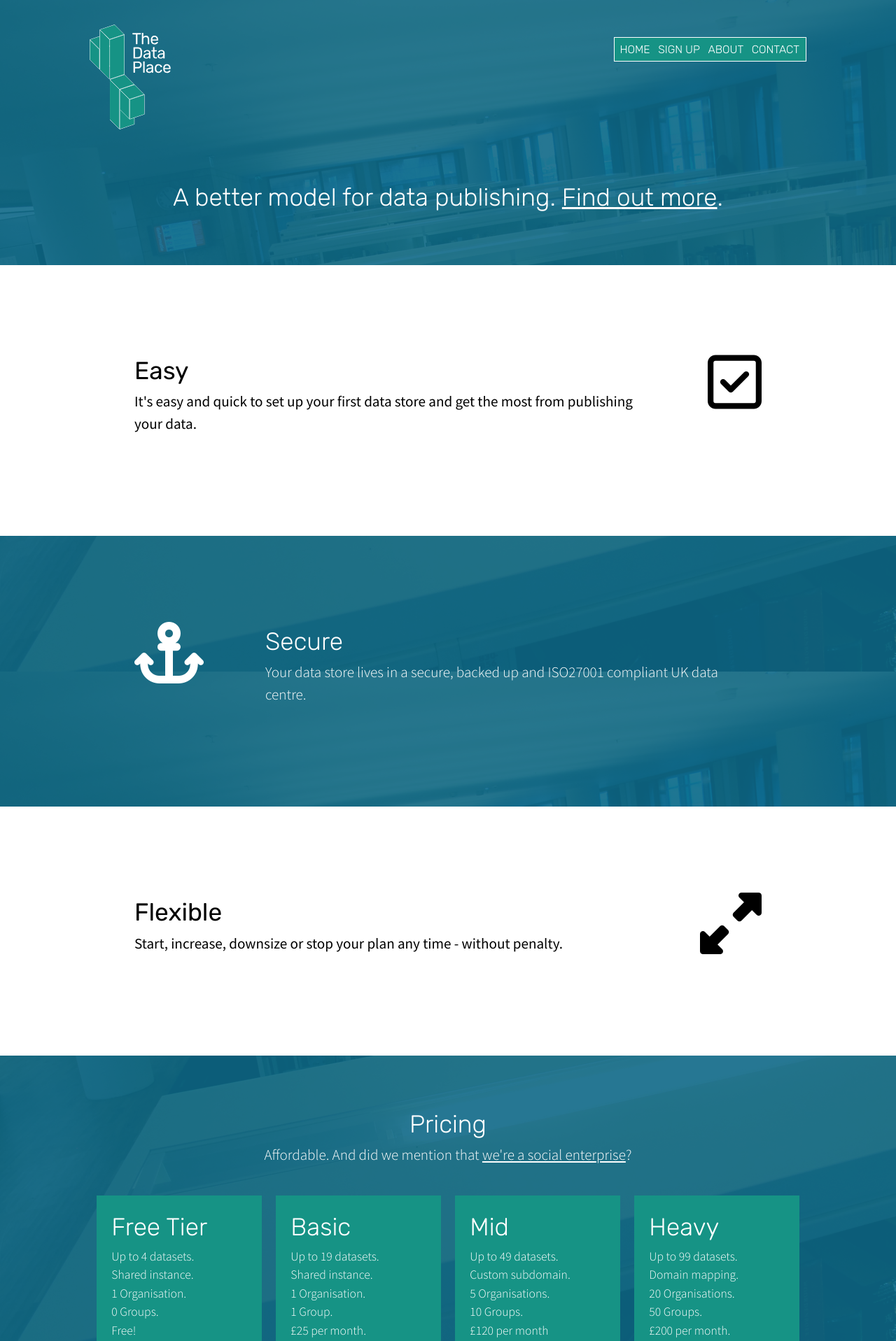
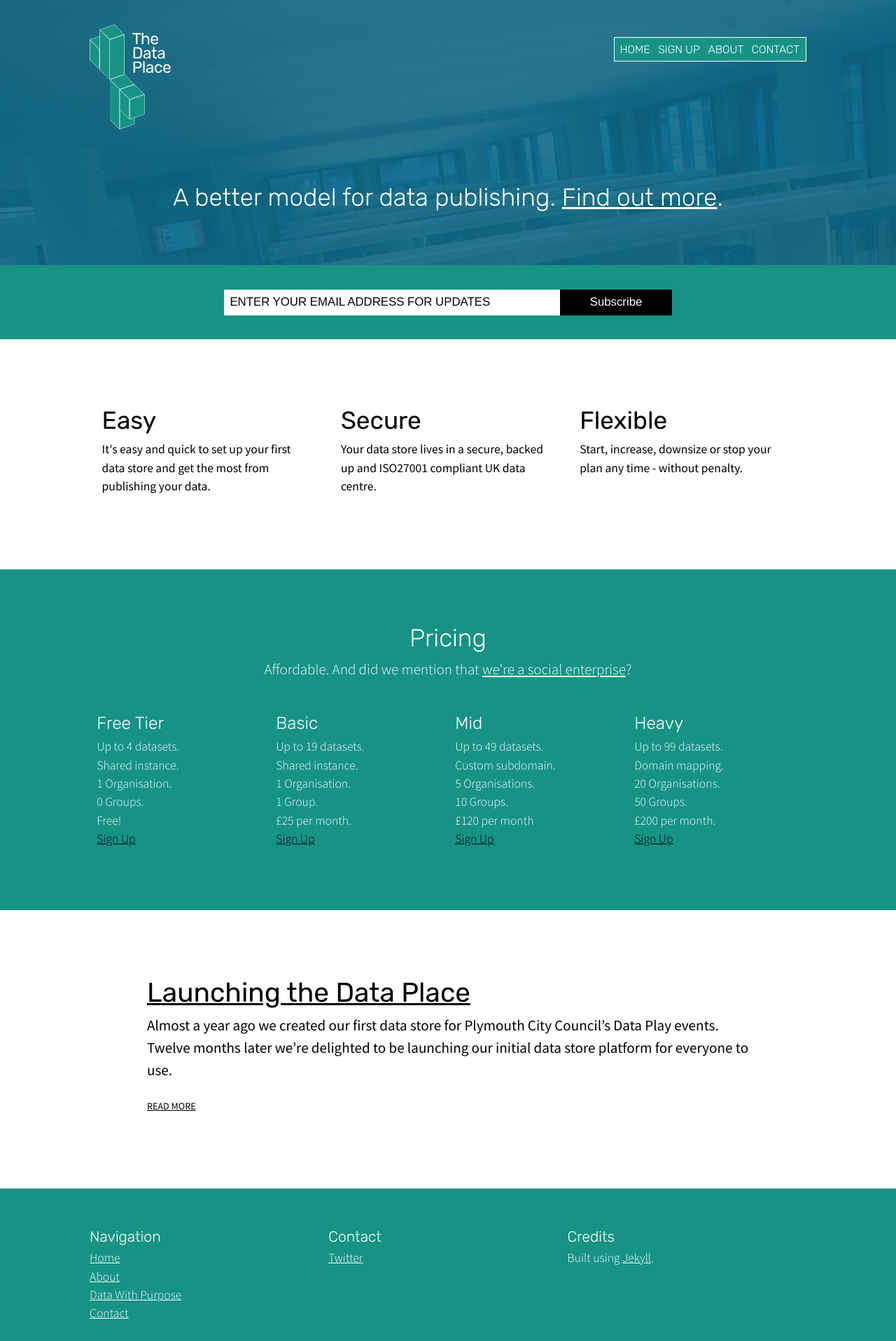
Before and after one commit to thedataplace/thedataplace.github.io, a Jekyll site: the page built from index.html, in a window 1280 px wide. Shown: the top 1917 px of the page at 70% size. Built offline with Jekyll 4.4.1, drawn with Linux system fonts in a browser that asks for light colours; nearby versions of some CDN libraries; comment, search, counter and statistics services are not loaded.

Commit message:
Structural updates.

```diff
--- a/_layouts/default.html
+++ b/_layouts/default.html
@@ -25,28 +25,43 @@
         <p>A better model for data publishing. <a href="{{ site.baseurl }}/about">Find out more</a>.</p>
         </div>
     </div>
-
-    <div class="wrapper">
-        <div class="easy"><i class="fa fa-check-square-o fa-5x" aria-hidden="true"></i>
+      <div class="wrapper-strip"><!-- Begin MailChimp Signup Form -->
+          <div class="mailing-list">
+<div id="mc_embed_signup">
+<form action="//place.us14.list-manage.com/subscribe/post?u=ed5fe154dbfd2bfea21b3f856&amp;id=96dcebc334" method="post" id="mc-embedded-subscribe-form" name="mc-embedded-subscribe-form" class="validate" target="_blank" novalidate>
+    <div id="mc_embed_signup_scroll">
+<div class="mc-field-group">
+	<label for="mce-EMAIL" style="display:none">ENTER YOUR EMAIL ADDRESS FOR UPDATES</label>
+	<input type="email" onfocus="if (this.value=='ENTER YOUR EMAIL ADDRESS FOR UPDATES') this.value = ''" type="text" value="ENTER YOUR EMAIL ADDRESS FOR UPDATES">
+	<div id="mce-responses" class="clear">
+	</div>    <!-- real people should not fill this in and expect good things - do not remove this or risk form bot signups-->
+    <div style="position: absolute; left: -5000px;" aria-hidden="true"><input type="text" name="b_ed5fe154dbfd2bfea21b3f856_96dcebc334" tabindex="-1" value=""></div>
+    <div class="clear"><input type="submit" value="Subscribe" name="subscribe" id="mc-embedded-subscribe" class="button"></div>
+    		<div class="response" id="mce-error-response" style="display:none"></div>
+		<div class="response" id="mce-success-response" style="display:none"></div>
+    </div>
+</form>
+</div>
+<script type='text/javascript' src='//s3.amazonaws.com/downloads.mailchimp.com/js/mc-validate.js'></script><script type='text/javascript'>(function($) {window.fnames = new Array(); window.ftypes = new Array();fnames[0]='EMAIL';ftypes[0]='email';fnames[1]='FNAME';ftypes[1]='text';fnames[2]='LNAME';ftypes[2]='text';fnames[3]='ORG';ftypes[3]='text';}(jQuery));var $mcj = jQuery.noConflict(true);</script>
+<!--End mc_embed_signup--></div><br style="clear: both;"></div>
+      <div class="wrapper">
+          <div class="values">
+        <div class="threecolumn">
                 <h2>Easy</h2>
                 <p>It's easy and quick to set up your first data store and get the most from publishing your data.</p>
             </div>
-    </div>
-    <div class="wrapper-highlight">
-        <div class="affordable"><i class="fa fa-anchor fa-5x" aria-hidden="true"></i>
+        <div class="threecolumn">
                 <h2>Secure</h2>
                 <p>Your data store lives in a secure, backed up and ISO27001 compliant UK data centre.</p>
         </div>
-    </div>
-      <div class="wrapper">
-            <div class="scalable"><i class="fa fa-expand fa-5x" aria-hidden="true"></i>
+            <div class="threecolumn">
                 <h2>Flexible</h2>
                 <p>Start, increase, downsize or stop your plan any time - without penalty.</p>
-            </div>
-      </div>
-            </div>
       </div>
 
+          <br style="clear: both">
+              </div>
+            </div>
           <div class="wrapper-highlight">
         <div class="pricing">
             <div class="pricingheader">
--- a/style.scss
+++ b/style.scss
@@ -119,6 +119,9 @@
     background: none;
     font-weight: 300;
     color: #fff;
+}
+.wrapper-strip {
+    background: #169385;
 }
 .backgroundimg {
 }
@@ -249,19 +252,38 @@
 .pricingheader p a {
     color: #fff;
 }
-.wrapper-form {
-    background: #D0051C;
-}
 .mailing-list {
     margin: 0 auto;
-    padding: 2em 0;
+    padding: 2em 0 1em 0;
     width: 80%;
     max-width: 640px;
     color: #fff;
 }
+.mailing-list label {
+    padding-bottom: 1em;
+}
+.mailing-list input {
+    border: none;
+    margin-bottom: 1em;
+    padding: 0.5em;
+    font-size: 1.2em;
+    width: 75%;
+    float: left;
+}
+.mailing-list input.button {
+    background: #000;
+    color: #fff;
+    float: right;
+    width: 25%;
+}
+form .mailing-list #mce-responses, form .mailing-list div.mce_inline_error, form .mailing-list #mce-error-response {
+    margin-top: 1em;
+    background: none;
+    font-weight: 300;
+}
 .threecolumn {
-    padding: 0;
-    width: 80%;
+    padding: 0 1em;
+    width: 33.33%;
     float: left;
 
     @include mobile {
@@ -270,37 +292,15 @@
         width: 100%;
     }
 }
-.easy p, .affordable p, .scalable p {
-    font-size: 1.2em;
-}
-.easy i, .scalable i {
-    float: right;
-    margin-left: 1em;
-}
-.affordable i {
-    float: left;
-    color: #fff;
-    margin-right: 1em;
-}
-.easy {
+.values {
+    width: 80%;
     margin: 0 auto;
-    padding: 7em 0;
-    width: 70%;
-}
-.affordable {
-    margin: 0 auto;
-    padding: 7em 0;
-    width: 70%;
-}
-.scalable {
-    margin: 0 auto;
-    padding: 7em 0;
-    width: 70%;
+    padding: 5em 0;
 }
 .fourcolumn {
     background: #169385;
     border: none;
-    padding: 1em 1.2em;
+    padding: 0;
     margin: 0 1%;
     width: 23%;
     float: left;
@@ -312,6 +312,7 @@
     }
 }
 .fourcolumn h2 {
+    font-size: 1.4em;
 }
 .image-section img {
 }
```
Also changed, not shown: 9 other files.
